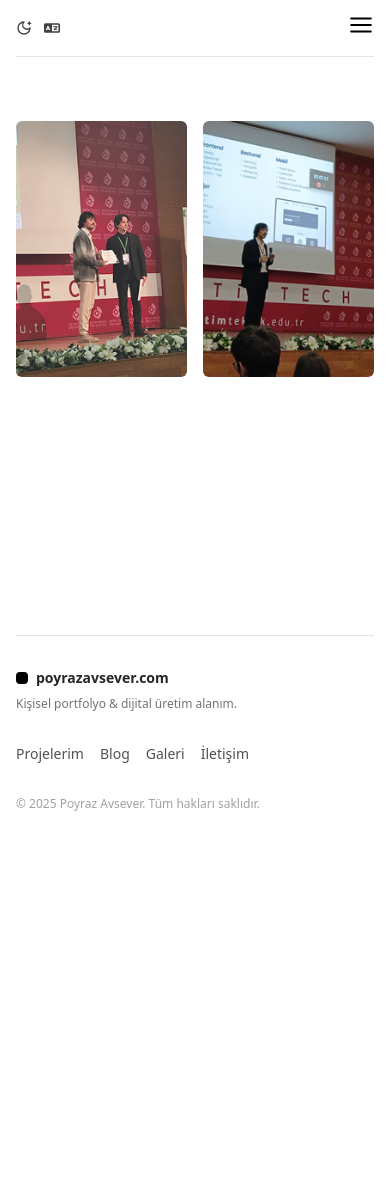
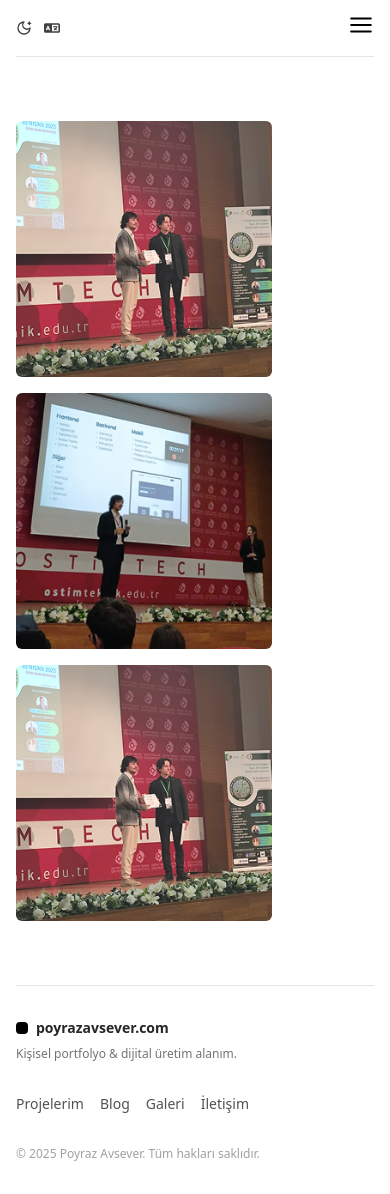
Before and after one commit to poyrazavsever/poyrazavsever.com, a Next.js app: page /gallery in a window 390 px wide. Before the commit the page ends 844 px from the top, so only its background shows below. Built offline with nearby package versions, Linux system fonts and the light colour scheme.

Commit message:
feat: added responsive design to gallery

```diff
--- a/pages/gallery.js
+++ b/pages/gallery.js
@@ -4,8 +4,18 @@ import React, { useState } from 'react';
 import { motion, AnimatePresence } from 'framer-motion';
 
 const galleryImages = [
-  '/gallery/1.png',
-  '/gallery/2.png',
+  {
+    img:'/gallery/1.png',
+    title:"Yapay Zeka Çağında Sürdürülebilirlik, Uluslar Arası Öğrenci Kongresi"
+  },
+  {
+    img:'/gallery/2.png',
+    title:"Yapay Zeka Çağında Sürdürülebilirlik, Uluslar Arası Öğrenci Kongresi"
+  },
+  {
+    img:'/gallery/1.png',
+    title:"Yapay Zeka Çağında Sürdürülebilirlik, Uluslar Arası Öğrenci Kongresi"
+  },
 ];
 
 const Gallery = () => {
@@ -28,11 +38,11 @@ const Gallery = () => {
   return (
     <>
       {/* Grid Gallery */}
-      <div className="grid grid-cols-2 sm:grid-cols-3 md:grid-cols-4 gap-4 my-16">
+      <div className="grid grid-cols-1 sm:grid-cols-3 md:grid-cols-4 gap-4 my-16">
         {galleryImages.map((src, idx) => (
           <div key={idx} onClick={() => openModal(idx)} className="cursor-pointer">
             <img
-              src={src}
+              src={src.img}
               alt={`Gallery image ${idx + 1}`}
               className="object-cover h-64 w-64 rounded-md"
             />
@@ -50,8 +60,9 @@ const Gallery = () => {
             exit={{ opacity: 0 }}
             onClick={() => setIsOpen(false)}
           >
+            <div className='flex flex-col items-center gap-4 px-2'>
               <motion.img
-              src={galleryImages[currentIndex]}
+                src={galleryImages[currentIndex].img}
                 alt={`Modal image ${currentIndex + 1}`}
                 className="max-h-[80vh] max-w-[90vw] rounded-lg"
                 initial={{ scale: 0.95 }}
@@ -59,6 +70,8 @@ const Gallery = () => {
                 exit={{ scale: 0.95 }}
                 onClick={(e) => e.stopPropagation()} // Modal dışında tıklama
               />
+              <span className='text-white text-center'>{galleryImages[currentIndex].title}</span>
+            </div>
             {/* Navigation */}
             <div className="absolute left-4 text-white text-4xl cursor-pointer" onClick={(e) => { e.stopPropagation(); prevImage(); }}>{'‹'}</div>
             <div className="absolute right-4 text-white text-4xl cursor-pointer" onClick={(e) => { e.stopPropagation(); nextImage(); }}>{'›'}</div>
```
Lines whose indentation alone changed are shown as unchanged.
